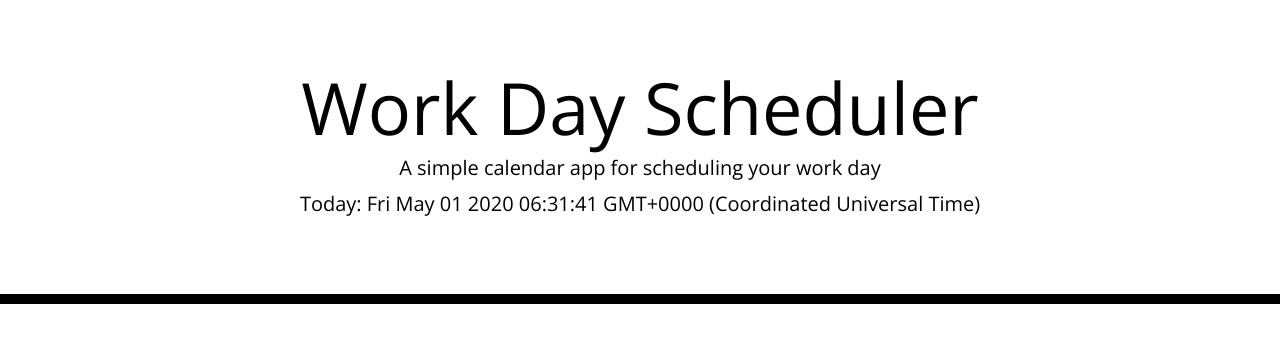
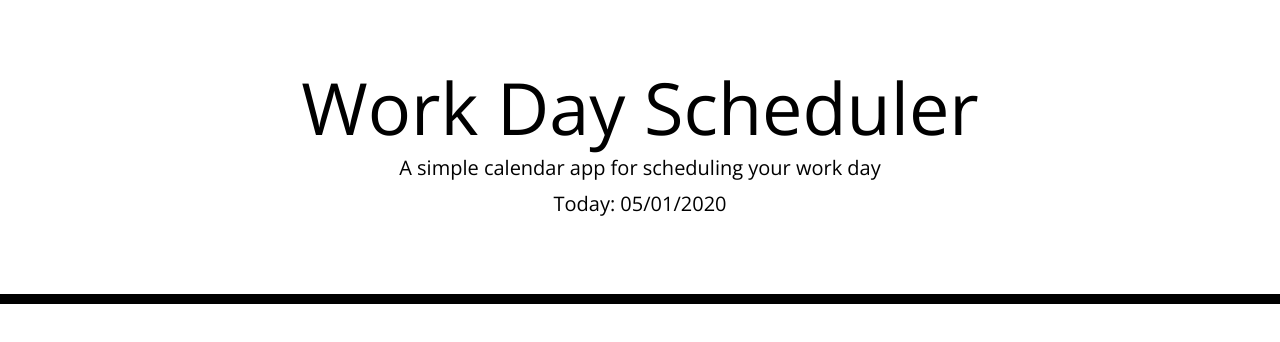
Before and after one commit to ShaneMit/DayPlanner, a plain HTML site: page index.html in a window 1280 px wide. Drawn offline with nearby package versions, Linux system fonts and the light colour scheme.

Commit message:
Made date look better

```diff
--- a/index.html
+++ b/index.html
@@ -36,6 +36,11 @@
       // Add current date in Jumbotron
 
       let date = new Date();
+      let dd = String(date.getDate()).padStart(2, '0');
+      let mm = String(date.getMonth() + 1).padStart(2, '0'); //January is 0!
+      let yyyy = date.getFullYear();
+
+       date = mm + '/' + dd + '/' + yyyy;
 
       document.getElementById('currentDay').innerHTML= `
         Today: ${date}
```
